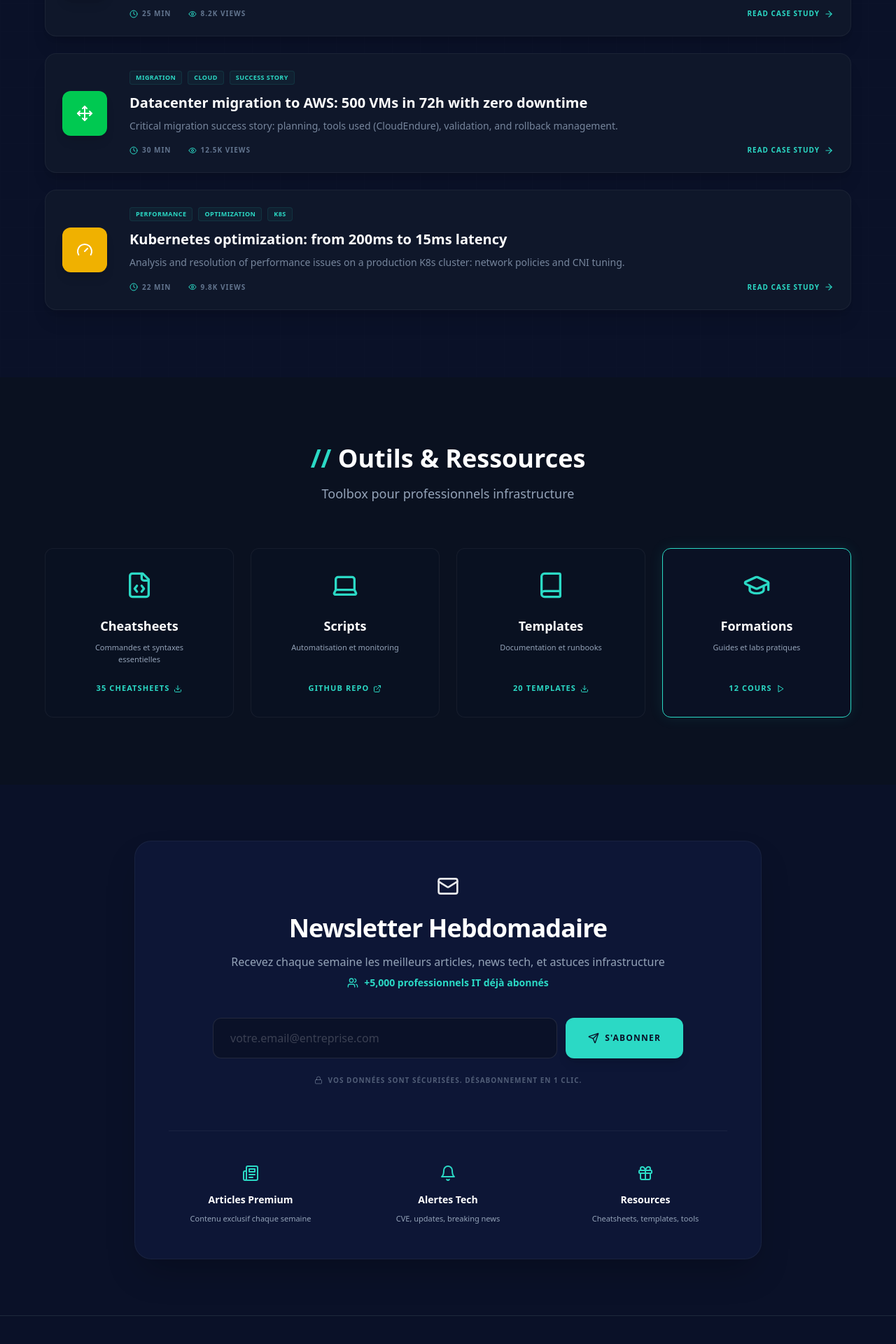
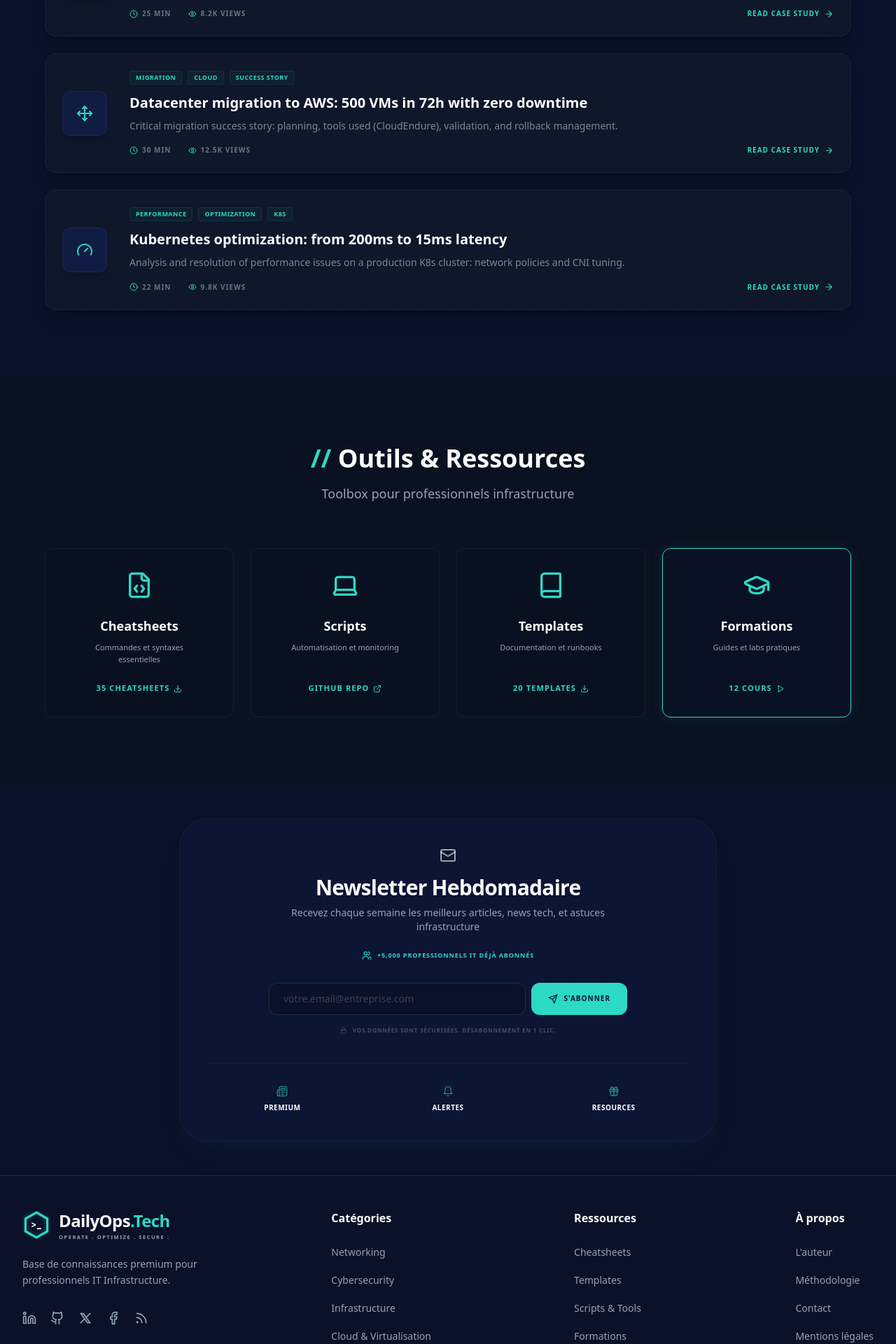
Before and after one commit to lepfsi/Site-PP, a Next.js app: page / in a window 1280 px wide. Shown: the part 3685-5605 px from the top of the page at 70% size. Built offline with nearby package versions, Linux system fonts and the light colour scheme.

Commit message:
Mastering hole

```diff
--- a/src/components/ExperienceSection.tsx
+++ b/src/components/ExperienceSection.tsx
@@ -1,12 +1,12 @@
 "use client";
 
 import { motion } from "framer-motion";
-import { ArrowRight, Eye, Clock, AlertTriangle, Settings, Shield, Zap, AlertCircle, Move, Gauge, Activity, Network } from "lucide-react";
+import { ArrowRight, Eye, Clock, AlertTriangle, Settings, Shield, Zap, Move, Gauge, Network } from "lucide-react";
 import Link from "next/link";
 import { useLanguage } from "@/lib/LanguageContext";
 
 const experiences = [
-  // First 3 (Modern Edge-Border style)
+  // First 3 (Muted Neutral style)
   {
     id: "04",
     titleKey: "exp.4.title" as const,
@@ -14,8 +14,8 @@ const experiences = [
     footerKey: "exp.4.footer" as const,
     badgeKey: "exp.badge_incident" as const,
     icon: AlertTriangle,
-    color: "border-l-blue-500",
-    iconColor: "text-blue-500",
+    color: "border-l-slate-700", // Neutral color
+    iconColor: "text-turquoise/50",
     bgColor: "bg-[#0f172a]"
   },
   {
@@ -25,8 +25,8 @@ const experiences = [
     footerKey: "exp.5.footer" as const,
     badgeKey: "exp.badge_optimization" as const,
     icon: Settings,
-    color: "border-l-orange-500",
-    iconColor: "text-orange-500",
+    color: "border-l-slate-700", // Neutral color
+    iconColor: "text-turquoise/50",
     bgColor: "bg-[#0f172a]"
   },
   {
@@ -36,18 +36,19 @@ const experiences = [
     footerKey: "exp.6.footer" as const,
     badgeKey: "exp.badge_security" as const,
     icon: Shield,
-    color: "border-l-red-500",
-    iconColor: "text-red-500",
+    color: "border-l-slate-700", // Neutral color
+    iconColor: "text-turquoise/50",
     bgColor: "bg-[#0f172a]"
   },
-  // Last 3 (Horizontal Wide Cards style as requested)
+  // Last 3 (Horizontal Wide Cards style with Neutral Icons)
   {
     id: "01",
     titleKey: "exp.1.title" as const,
     descKey: "exp.1.desc" as const,
     tags: ["INCIDENT", "PRODUCTION", "NETWORKING"],
     icon: Network,
-    iconContainerColor: "bg-red-500",
+    iconContainerColor: "bg-bg-secondary border border-white/5", // Neutral background
+    iconColor: "text-turquoise",
     readTime: "25 min",
     views: "8.2K",
     horizontal: true
@@ -58,7 +59,8 @@ const experiences = [
     descKey: "exp.2.desc" as const,
     tags: ["MIGRATION", "CLOUD", "SUCCESS STORY"],
     icon: Move,
-    iconContainerColor: "bg-green-500",
+    iconContainerColor: "bg-bg-secondary border border-white/5", // Neutral background
+    iconColor: "text-turquoise",
     readTime: "30 min",
     views: "12.5K",
     horizontal: true
@@ -69,7 +71,8 @@ const experiences = [
     descKey: "exp.3.desc" as const,
     tags: ["PERFORMANCE", "OPTIMIZATION", "K8S"],
     icon: Gauge,
-    iconContainerColor: "bg-yellow-500",
+    iconContainerColor: "bg-bg-secondary border border-white/5", // Neutral background
+    iconColor: "text-turquoise",
     readTime: "22 min",
     views: "9.8K",
     horizontal: true
@@ -104,7 +107,7 @@ export default function ExperienceSection() {
         </div>
 
         <div className="flex flex-col space-y-6 max-w-6xl mx-auto">
-          {/* Top 3: Grid */}
+          {/* Top 3: Grid - Now with NEUTRAL borders */}
           <div className="grid grid-cols-1 md:grid-cols-3 gap-6">
             {experiences.slice(0, 3).map((exp, index) => (
               <motion.div
@@ -113,11 +116,11 @@ export default function ExperienceSection() {
                 whileInView={{ opacity: 1, y: 0 }}
                 viewport={{ once: true }}
                 transition={{ delay: index * 0.1 }}
-                className={`flex flex-col p-8 ${exp.bgColor} border-l-4 ${exp.color} rounded-r-2xl shadow-xl transition-all hover:translate-x-1`}
+                className={`flex flex-col p-8 ${exp.bgColor} border-l-4 ${exp.color} rounded-r-2xl shadow-xl transition-all hover:border-l-turquoise group`}
               >
                 <div className="flex items-center space-x-2 mb-6">
                   {exp.icon && <exp.icon size={16} className={exp.iconColor} />}
-                  <span className={`text-[10px] font-black uppercase tracking-widest ${exp.iconColor}`}>
+                  <span className={`text-[10px] font-black uppercase tracking-widest text-text-secondary/60 group-hover:text-turquoise transition-colors`}>
                     {t(exp.badgeKey as any)}
                   </span>
                 </div>
@@ -130,7 +133,7 @@ export default function ExperienceSection() {
             ))}
           </div>
 
-          {/* Bottom 3: Wide Horizontal Style */}
+          {/* Bottom 3: Wide Horizontal Style - Now with NEUTRAL icons */}
           {experiences.slice(3, 6).map((exp, index) => (
             <motion.div
               key={exp.id}
@@ -140,7 +143,7 @@ export default function ExperienceSection() {
               transition={{ delay: index * 0.1 }}
               className="group flex flex-col md:flex-row items-center p-6 bg-[#0f172a] border border-white/5 rounded-2xl shadow-xl transition-all hover:border-turquoise/20"
             >
-              <div className={`flex-shrink-0 w-16 h-16 ${exp.iconContainerColor} rounded-xl flex items-center justify-center text-white shadow-lg mb-4 md:mb-0 md:mr-8`}>
+              <div className={`flex-shrink-0 w-16 h-16 ${exp.iconContainerColor} rounded-xl flex items-center justify-center ${exp.iconColor} shadow-lg mb-4 md:mb-0 md:mr-8 transition-all group-hover:scale-105`}>
                 {exp.icon && <exp.icon size={24} />}
               </div>
 
--- a/src/components/NewsletterSection.tsx
+++ b/src/components/NewsletterSection.tsx
@@ -20,83 +20,79 @@ export default function NewsletterSection() {
   };
 
   return (
-    <section id="newsletter" className="py-20 bg-bg-primary">
+    <section id="newsletter" className="py-12 bg-bg-primary overflow-hidden">
       <div className="container-custom">
+        <div className="max-w-3xl mx-auto">
           <motion.div
             initial={{ opacity: 0, y: 20 }}
             whileInView={{ opacity: 1, y: 0 }}
             viewport={{ once: true }}
-          className="max-w-4xl mx-auto bg-[#111c44]/50 border border-white/5 rounded-3xl p-8 md:p-12 shadow-2xl relative overflow-hidden"
+            className="relative bg-[#111c44]/40 border border-white/5 rounded-[2.5rem] p-8 md:p-10 shadow-2xl shadow-turquoise/5 text-center overflow-hidden"
           >
-          {/* Main Content following the image precisely */}
-          <div className="relative z-10 flex flex-col items-center text-center">
-            <Mail className="text-white mb-6 h-8 w-8 opacity-90" />
+            <div className="relative z-10">
+              <Mail className="text-white/60 mx-auto mb-4 h-6 w-6" />
 
-            <h2 className="text-3xl md:text-4xl font-black text-white mb-4 tracking-tight">
+              <h2 className="text-2xl md:text-3xl font-black text-white mb-2 tracking-tight">
                 Newsletter Hebdomadaire
               </h2>
 
-            <p className="text-text-secondary text-base mb-2 max-w-2xl">
+              <p className="text-text-secondary text-sm mb-6 max-w-lg mx-auto">
                 Recevez chaque semaine les meilleurs articles, news tech, et astuces infrastructure
               </p>
 
-            <div className="flex items-center justify-center space-x-2 text-turquoise font-bold text-sm mb-10">
-              <Users size={16} />
-              <span>+5,000 professionnels IT déjà abonnés</span>
+              <div className="flex items-center justify-center space-x-2 text-turquoise font-bold text-xs mb-8">
+                <Users size={14} />
+                <span className="uppercase tracking-widest text-[9px]">+5,000 professionnels IT déjà abonnés</span>
               </div>
 
-            <form onSubmit={handleSubmit} className="w-full max-w-2xl mb-6">
-              <div className="flex flex-col sm:flex-row gap-3">
+              <form onSubmit={handleSubmit} className="w-full max-w-lg mx-auto mb-4">
+                <div className="flex flex-col sm:flex-row gap-2">
                   <input
                     type="email"
                     value={email}
                     onChange={(e) => setEmail(e.target.value)}
                     placeholder="votre.email@entreprise.com"
-                  className="flex-grow bg-[#0a1128] border border-white/10 rounded-xl px-6 py-4 text-white placeholder-white/20 focus:ring-2 focus:ring-turquoise outline-none transition-all"
+                    className="flex-grow bg-[#0a1128] border border-white/10 rounded-xl px-5 py-3 text-sm text-white placeholder-white/20 focus:ring-1 focus:ring-turquoise outline-none transition-all"
                     required
                   />
                   <button
                     disabled={subscribed}
-                  className={`px-8 py-4 rounded-xl font-black uppercase tracking-widest text-xs flex items-center justify-center transition-all shadow-lg ${
-                    subscribed ? "bg-green-500 text-white" : "bg-turquoise text-navy hover:bg-white"
+                    className={`px-6 py-3 rounded-xl font-black uppercase tracking-widest text-[10px] flex items-center justify-center transition-all ${
+                      subscribed ? "bg-green-500 text-white" : "bg-turquoise text-navy hover:scale-105 active:scale-95"
                     }`}
                   >
-                  <Send size={16} className="mr-2" />
+                    <Send size={14} className="mr-2" />
                     {subscribed ? "OK" : "S'abonner"}
                   </button>
                 </div>
               </form>
 
-            <div className="flex items-center justify-center space-x-2 text-[10px] text-text-secondary/50 font-bold uppercase tracking-widest mb-16">
-              <Lock size={12} />
+              <div className="flex items-center justify-center space-x-2 text-[8px] text-text-secondary/40 font-bold uppercase tracking-widest mb-10">
+                <Lock size={10} />
                 <span>Vos données sont sécurisées. Désabonnement en 1 clic.</span>
               </div>
 
-            {/* Feature Columns precisely like the image */}
-            <div className="grid grid-cols-1 md:grid-cols-3 gap-12 w-full pt-12 border-t border-white/5">
+              <div className="grid grid-cols-3 gap-6 w-full pt-8 border-t border-white/5">
                 <div className="flex flex-col items-center">
-                <Newspaper className="text-turquoise mb-4 h-6 w-6" />
-                <h4 className="font-bold text-white text-sm mb-2">Articles Premium</h4>
-                <p className="text-[11px] text-text-secondary font-medium leading-relaxed">Contenu exclusif chaque semaine</p>
+                  <Newspaper className="text-turquoise/60 mb-2 h-4 w-4" />
+                  <h4 className="font-bold text-white text-[10px] uppercase tracking-wider">Premium</h4>
                 </div>
 
                 <div className="flex flex-col items-center">
-                <Bell className="text-turquoise mb-4 h-6 w-6" />
-                <h4 className="font-bold text-white text-sm mb-2">Alertes Tech</h4>
-                <p className="text-[11px] text-text-secondary font-medium leading-relaxed">CVE, updates, breaking news</p>
+                  <Bell className="text-turquoise/60 mb-2 h-4 w-4" />
+                  <h4 className="font-bold text-white text-[10px] uppercase tracking-wider">Alertes</h4>
                 </div>
 
                 <div className="flex flex-col items-center">
-                <Gift className="text-turquoise mb-4 h-6 w-6" />
-                <h4 className="font-bold text-white text-sm mb-2">Resources</h4>
-                <p className="text-[11px] text-text-secondary font-medium leading-relaxed">Cheatsheets, templates, tools</p>
+                  <Gift className="text-turquoise/60 mb-2 h-4 w-4" />
+                  <h4 className="font-bold text-white text-[10px] uppercase tracking-wider">Resources</h4>
                 </div>
               </div>
             </div>
 
-          {/* Background Grid Accent */}
-          <div className="absolute inset-0 tech-grid opacity-[0.03] pointer-events-none"></div>
+            <div className="absolute inset-0 tech-grid opacity-[0.02] pointer-events-none"></div>
           </motion.div>
+        </div>
       </div>
     </section>
   );
```
Lines whose indentation alone changed are shown as unchanged.
